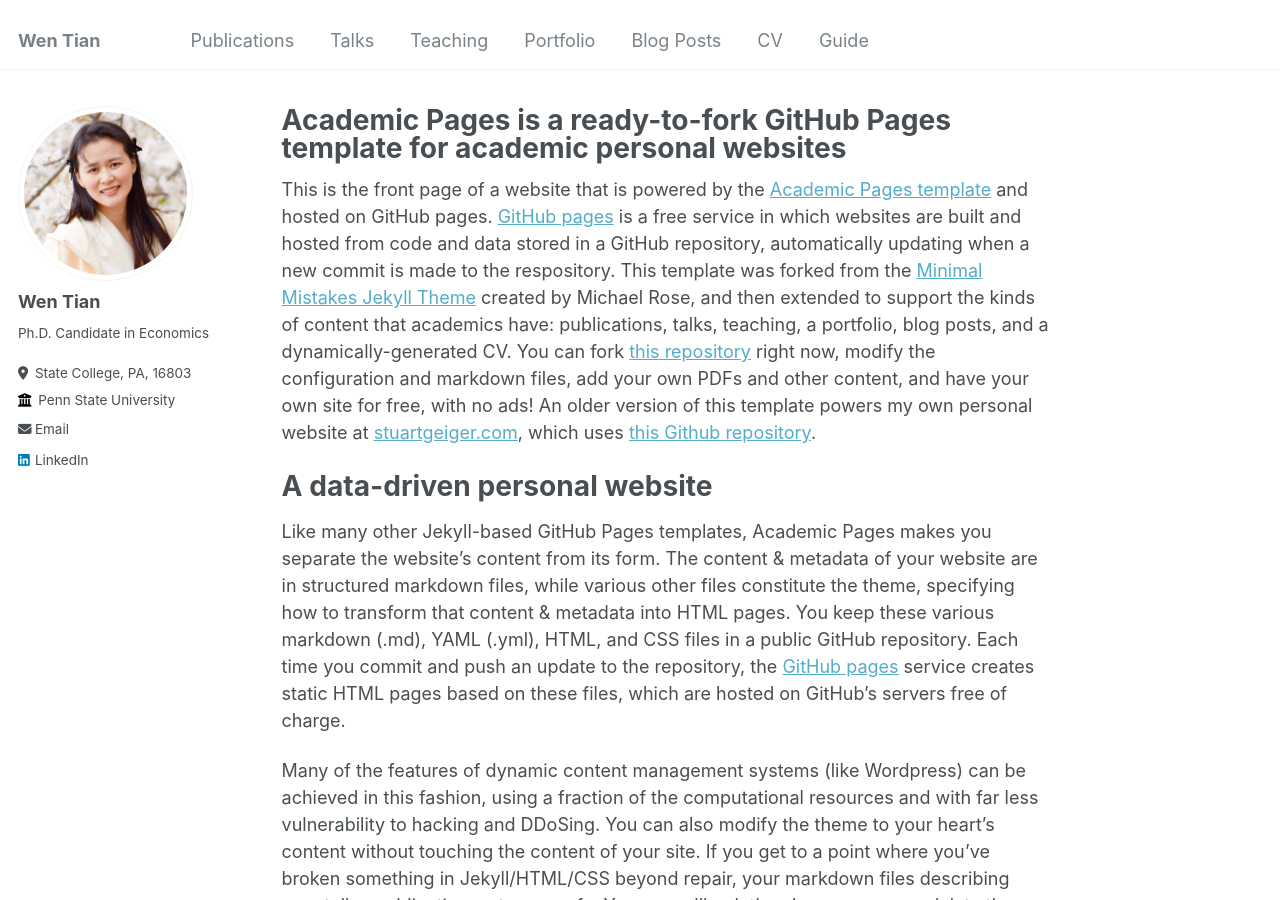
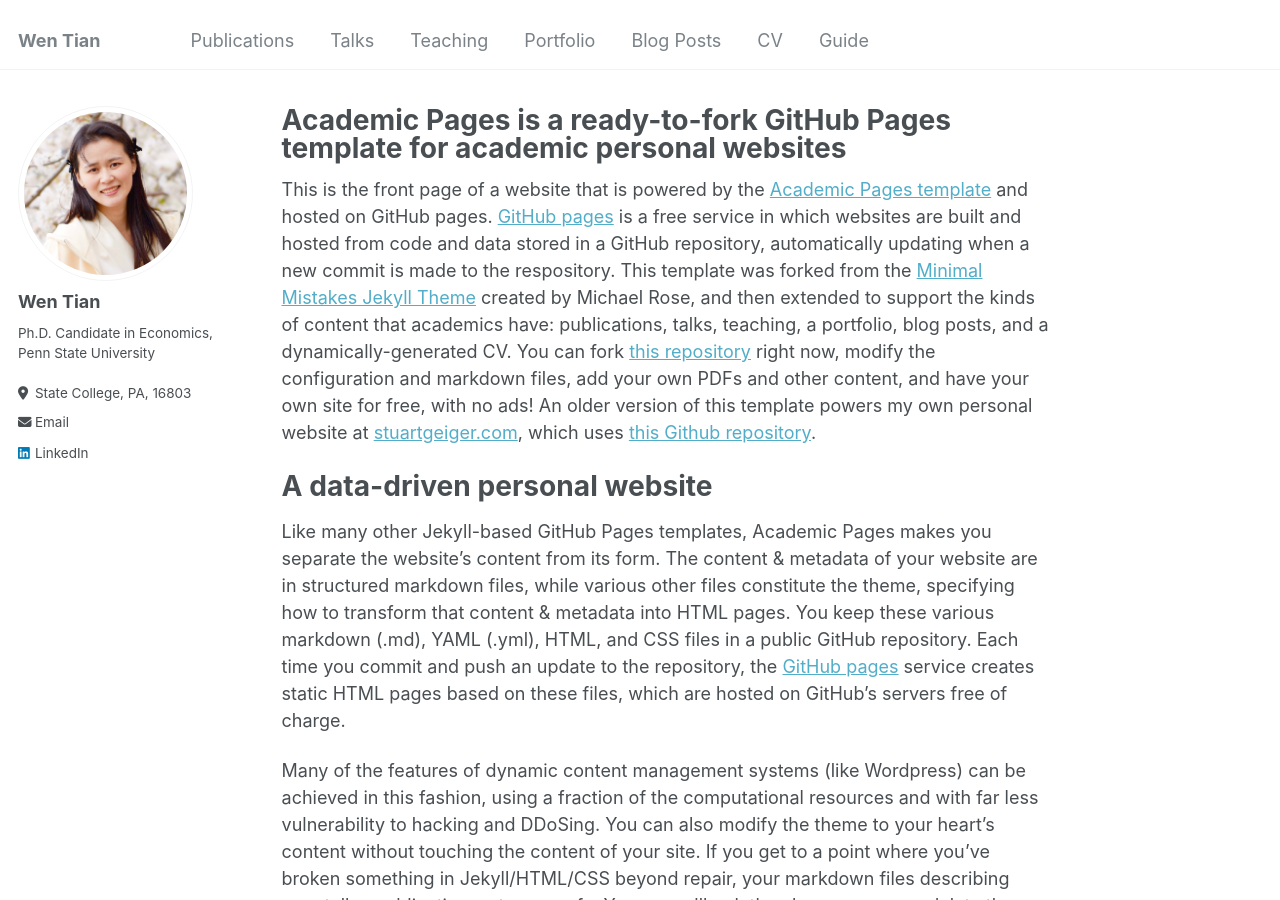
Before and after one commit to Wendy-WenTian/Wendy-WenTian.github.io, a Jekyll site: the page built from _pages/about.md, in a window 1280 px wide and 900 px high. Built offline with Jekyll 4.4.1, drawn with Linux system fonts in a browser that asks for light colours; part of the change alters nothing that is shown.

```diff
--- a/_config.yml
+++ b/_config.yml
@@ -26,8 +26,8 @@ author:
   avatar           : "profile.png"
   name             : "Wen Tian"
   pronouns         : # example: "she/her"
-  bio              : "Ph.D. Candidate in Economics"
-  employer         : "Penn State University"
+  bio              : "Ph.D. Candidate in Economics, Penn State University "
+  # employer         : "Penn State University"
   location         : "State College, PA, 16803"
   uri              : # URL
   email            : "wendytian1994@outlook.com"
```
